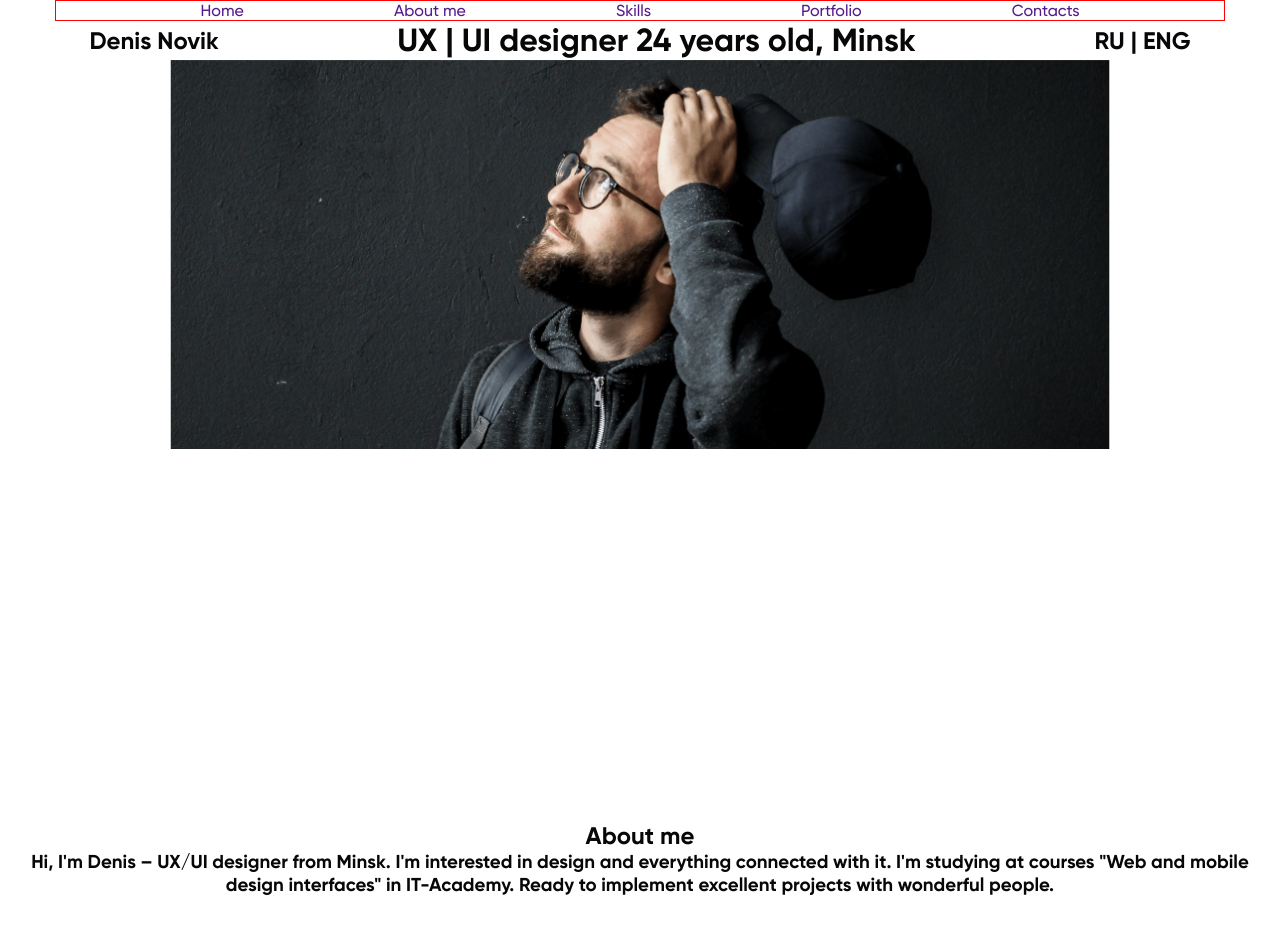
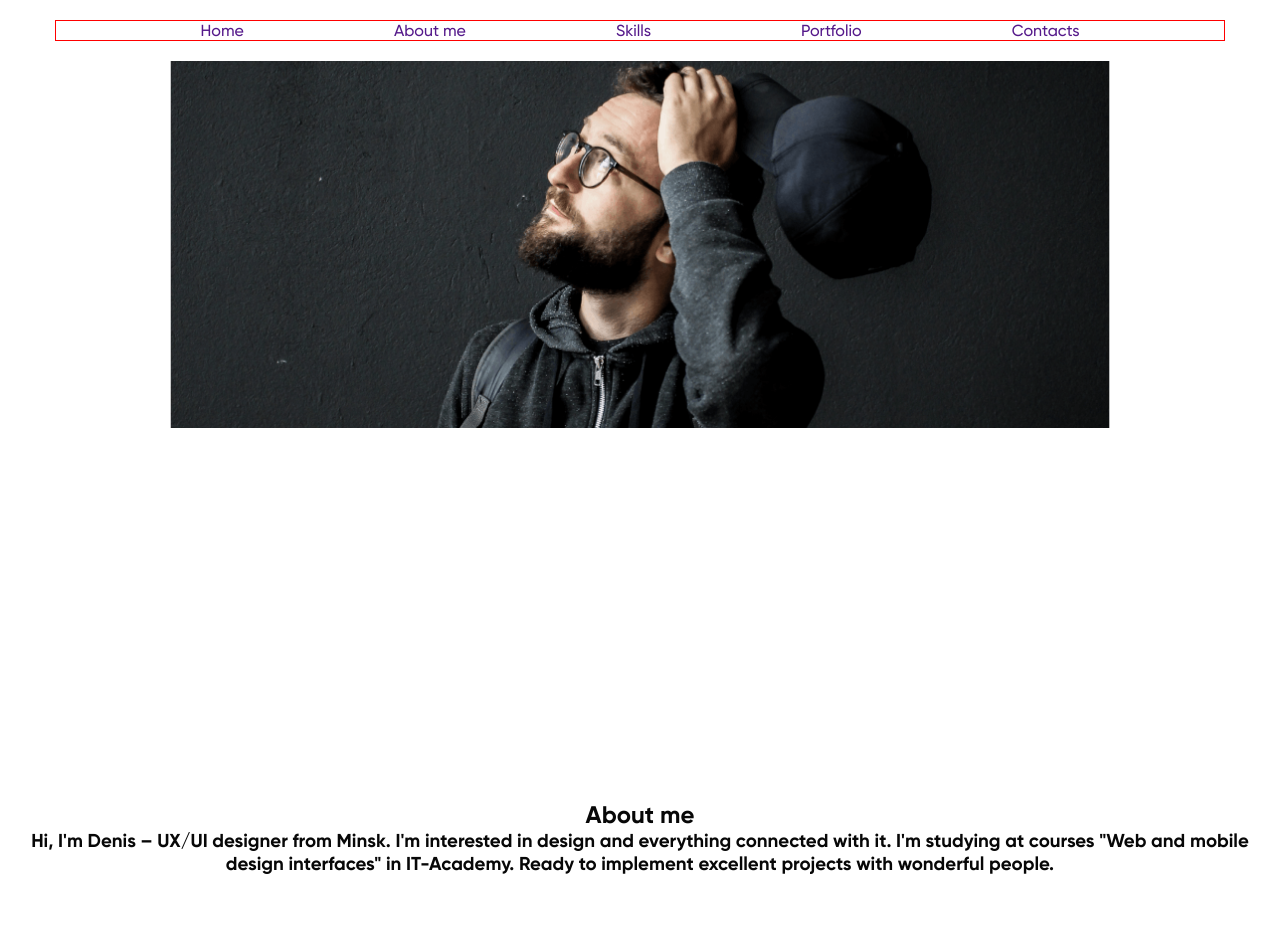
Before and after one commit to Elena-it-code/portfolio, a React app: page / in a window 1280 px wide. Shown: the top 934 px of the page. Built offline with nearby package versions, Linux system fonts and the light colour scheme.

Commit message:
Add style for Header

```diff
--- a/src/layout/header/Header.tsx
+++ b/src/layout/header/Header.tsx
@@ -20,5 +20,11 @@ export const Header = () => {
 };
 
 const StyledHeader = styled.header`
-
+  background-color: #FFFFFF;
+  padding: 20px 0;
+  position: fixed;
+  left: 0;
+  right: 0;
+  top: 0;
+  z-index: 999999;
 `
```
